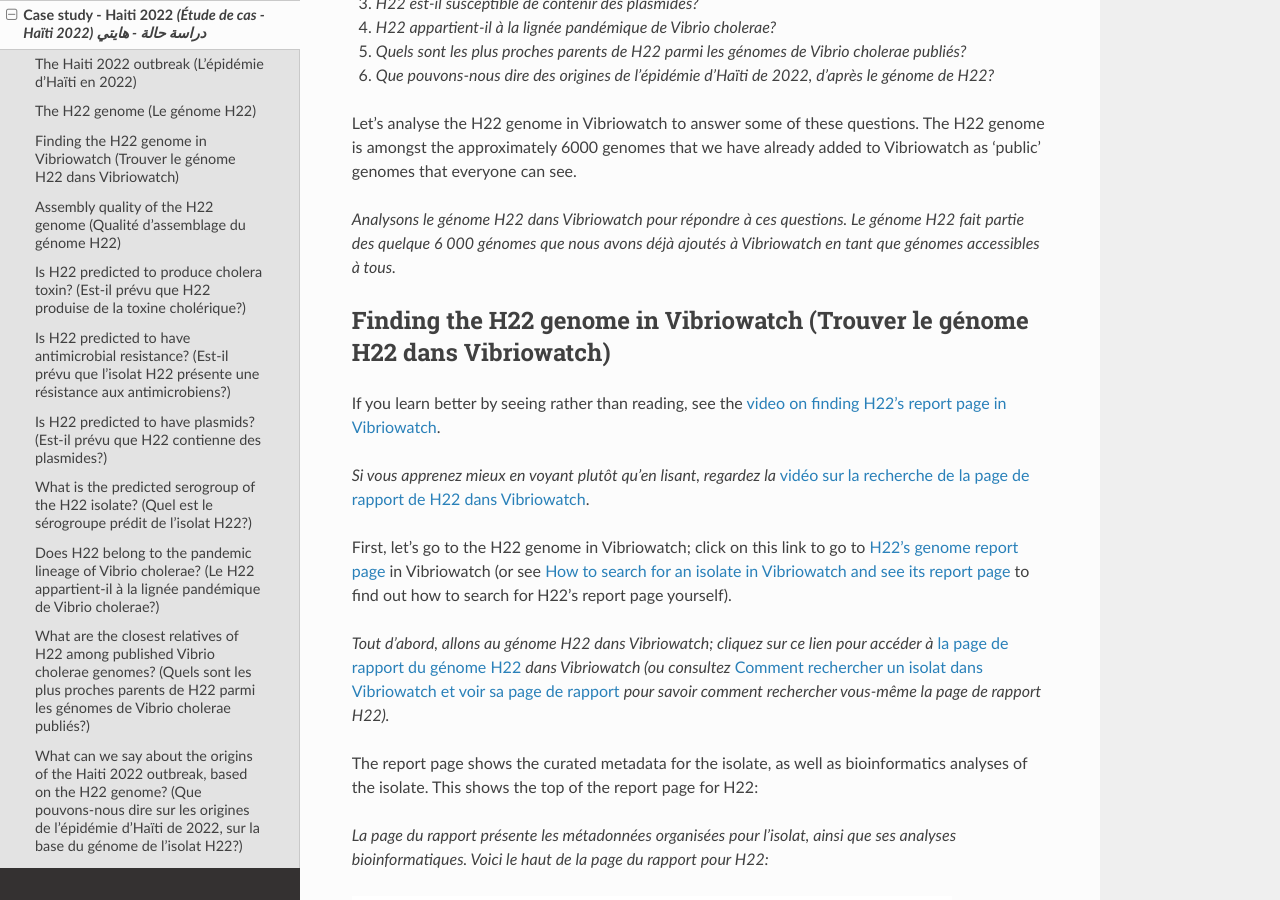
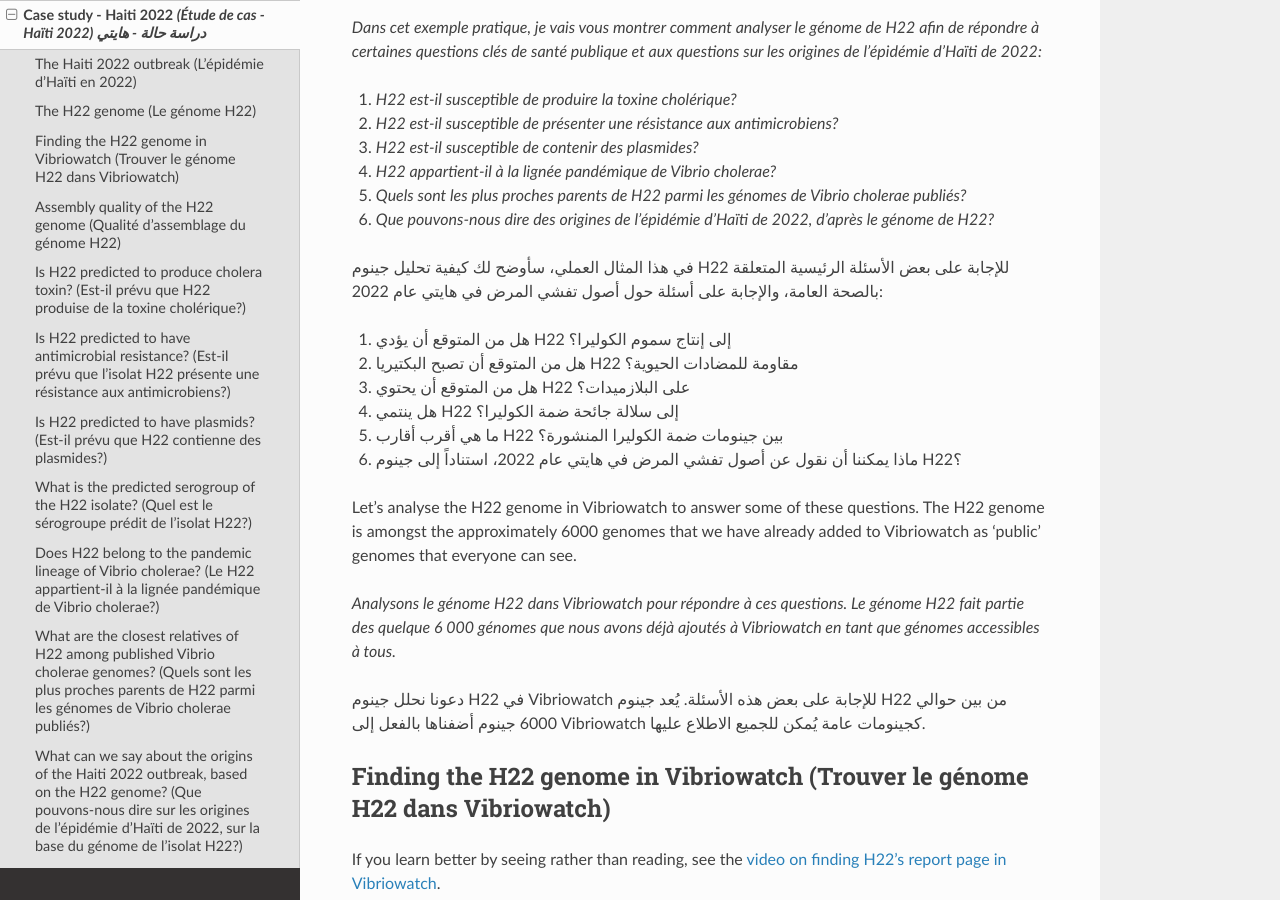
Before and after one commit to avrilcoghlan/vibriowatch, a Sphinx documentation site: the page built from docs/source/haiti.rst, in a window 1280 px wide and 900 px high, scrolled down 4120 px. Built offline with Sphinx 7.4.7 and the Read the Docs theme 3.1.0, drawn with Linux system fonts in a browser that asks for light colours; some of the changed text lies outside the part shown.

Commit message:
Update haiti.rst

```diff
--- a/docs/source/haiti.rst
+++ b/docs/source/haiti.rst
@@ -86,6 +86,8 @@
 
 *Fin 2022,* `Rubin et al 2022`_ *ont publié le génome d'un isolat de V. cholerae issu de l'épidémie d'Haïti de 2022, qu'ils ont nommé isolat H22. Les auteurs de ces travaux étaient un consortium international de scientifiques et d'experts en santé publique du Laboratoire National de Santé Publique d'Haïti, de Zanmi Lasante (un prestataire de soins de santé non gouvernemental en Haïti), du Brigham and Women's Hospital (États-Unis), du Massachusetts General Hospital (États-Unis) et du Centre International de Recherche Sur Les Maladies Diarrhéiques (icddr,b, Bangladesh):*
 
+في أواخر عام ٢٠٢٢، نشر روبن وآخرون (٢٠٢٢) جينوم عينة معزولة من ضمة الكوليرا من تفشي وباء الكوليرا في هايتي عام ٢٠٢٢، والتي أطلقوا عليها اسم العينة H22. شارك في إعداد هذا العمل اتحاد دولي من العلماء وخبراء الصحة العامة من المختبر الوطني للصحة العامة في هايتي، وزانمي لاسانتي في هايتي، ومستشفى بريغهام والنساء في أمريكا، ومستشفى ماساتشوستس العام في أمريكا، والمركز الدولي لأبحاث أمراض الإسهال في بنغلاديش.
+
 .. _Rubin et al 2022: https://pubmed.ncbi.nlm.nih.gov/36449726/
 
 .. image:: Picture172.png
@@ -110,11 +112,22 @@
 #. *Quels sont les plus proches parents de H22 parmi les génomes de Vibrio cholerae publiés?*
 #. *Que pouvons-nous dire des origines de l'épidémie d'Haïti de 2022, d'après le génome de H22?*
 
+في هذا المثال العملي، سأوضح لك كيفية تحليل جينوم H22 للإجابة على بعض الأسئلة الرئيسية المتعلقة بالصحة العامة، والإجابة على أسئلة حول أصول تفشي المرض في هايتي عام 2022:
+
+#. هل من المتوقع أن يؤدي H22 إلى إنتاج سموم الكوليرا؟
+#. هل من المتوقع أن تصبح البكتيريا H22 مقاومة للمضادات الحيوية؟
+#. هل من المتوقع أن يحتوي H22 على البلازميدات؟
+#. هل ينتمي H22 إلى سلالة جائحة ضمة الكوليرا؟
+#. ما هي أقرب أقارب H22 بين جينومات ضمة الكوليرا المنشورة؟
+#. ماذا يمكننا أن نقول عن أصول تفشي المرض في هايتي عام 2022، استناداً إلى جينوم H22؟
+
 Let's analyse the H22 genome in Vibriowatch to answer some of these questions. The H22
 genome is amongst the approximately 6000 genomes that we have already added to Vibriowatch as 'public' genomes that
 everyone can see.
 
 *Analysons le génome H22 dans Vibriowatch pour répondre à ces questions. Le génome H22 fait partie des quelque 6 000 génomes que nous avons déjà ajoutés à Vibriowatch en tant que génomes accessibles à tous.*
+
+دعونا نحلل جينوم H22 في Vibriowatch للإجابة على بعض هذه الأسئلة. يُعد جينوم H22 من بين حوالي 6000 جينوم أضفناها بالفعل إلى Vibriowatch كجينومات عامة يُمكن للجميع الاطلاع عليها.
 
 Finding the H22 genome in Vibriowatch (Trouver le génome H22 dans Vibriowatch)
 ------------------------------------------------------------------------------
```
